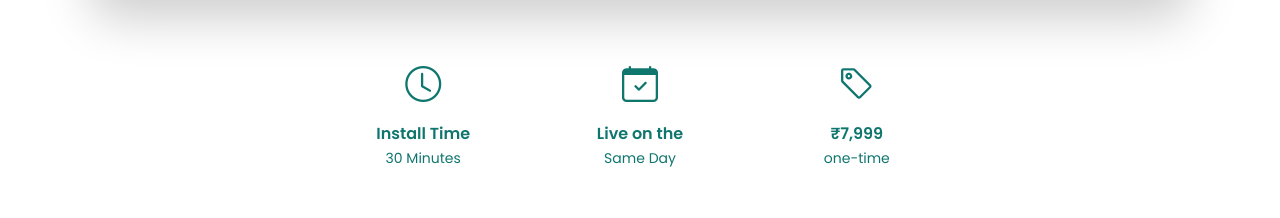
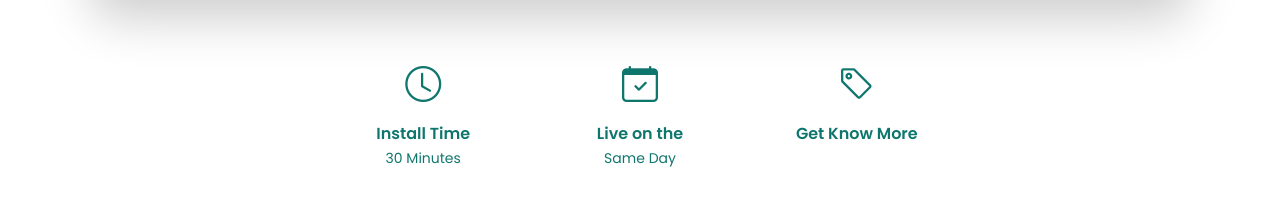
Before and after one commit to nimtechnologiez-coder/NimTechnologiesNew, a React (Create React App) app: page /seosection in a window 1280 px wide. Shown: the part 4787-5005 px from the top of the page. Built offline with nearby package versions, Linux system fonts and the light colour scheme.

Commit message:
Updated perfect.js and package-lock changes

```diff
--- a/src/SEOnew/perfect.js
+++ b/src/SEOnew/perfect.js
@@ -67,8 +67,8 @@ const PerfectBusiness = () => {
 
         <div className="pb-feature">
           <i className="bi bi-tag"></i>
-          <p>₹7,999</p>
-          <span>one-time</span>
+          {/* <p>₹7,999</p> */}
+          <p>Get Know More</p>
         </div>
       </div>
 
```
Also changed, not shown: 1 other file (tests, documents, lock files or other folders).
